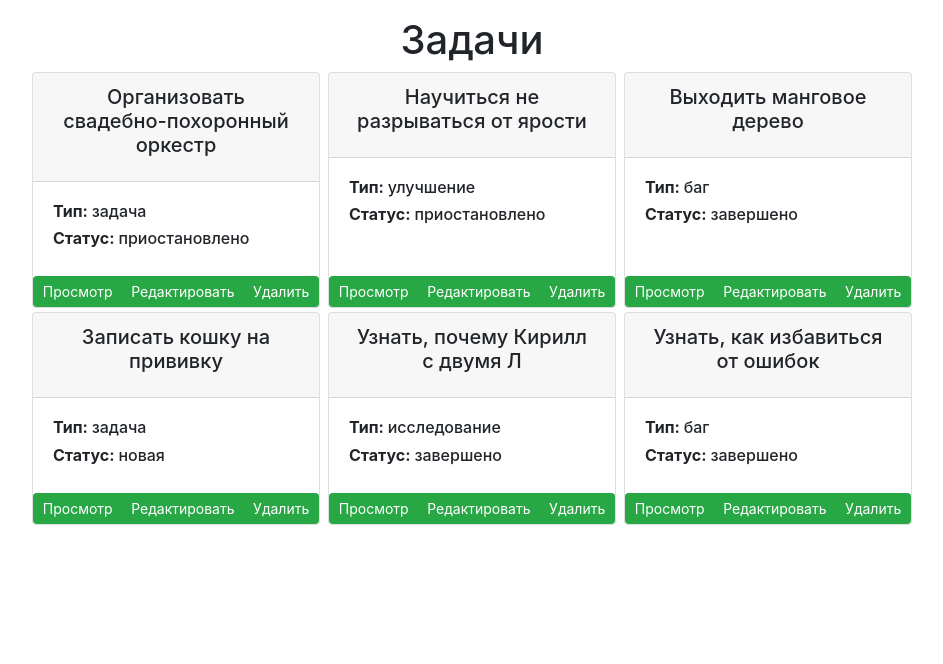
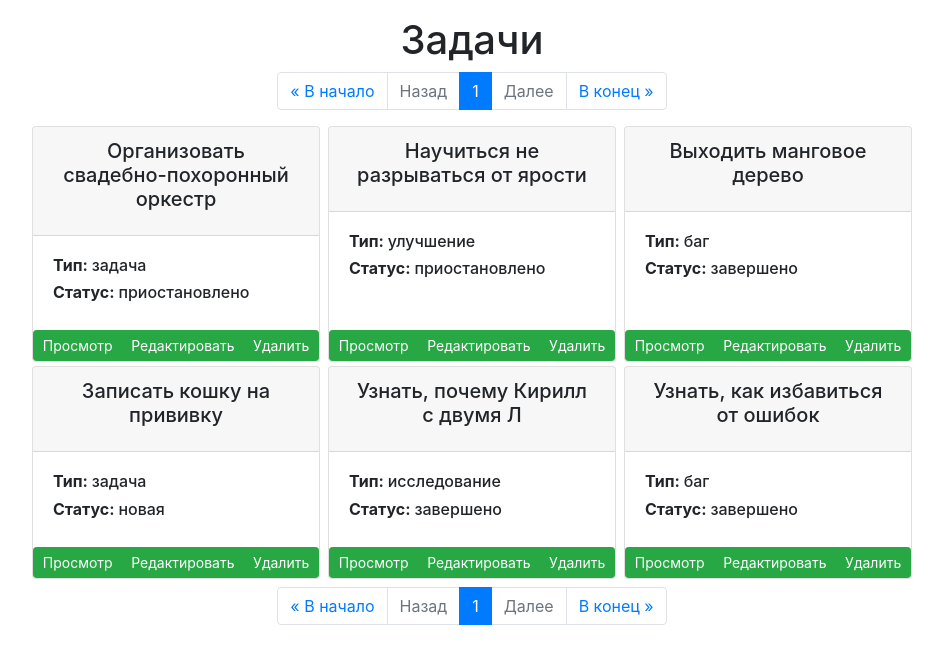
Before and after one commit to DonErnest/issue_tracker, a Django app: page / in a window 1280 px wide. Shown: the part 60-724 px from the top of the page, without its empty margins (168-1111 px from the left). Run offline with Django 3.2, Linux system fonts and the light colour scheme; data comes from the database, SQL or seed files in the repository; some libraries are stand-ins or nearby versions.

Commit message:
добавлена пагинация на основе Bootstrap и частичный шаблон пагинатора

```diff
--- a/source/webapp/templates/index.html
+++ b/source/webapp/templates/index.html
@@ -13,6 +13,7 @@
 {% endblock %}
 {% block content %}
         <h1 class = "text-center pt-3">Задачи</h1>
+        {% include 'partial/pagination.html' %}
         <div class="mt-1 mb-1 row justify-content-center">
             {% for task in tasks %}
                 <div class="card ml-1 mr-1 mb-1" style="width: 18rem;">
@@ -31,6 +32,7 @@
                 </div>
             {% endfor %}
         </div>
+    {% include 'partial/pagination.html' %}
     {% include 'partial/modal_window_status.html' %}
     {% include 'partial/modal_window_types.html' %}
 {% endblock %}
--- /dev/null
+++ b/source/webapp/templates/partial/pagination.html
@@ -0,0 +1,35 @@
+<nav aria-label="...">
+    <ul class="pagination justify-content-center">
+        <li class="page-item"><a class="page-link" href="?page=1">&laquo; В начало</a></li>
+        {% if page_obj.has_previous %}
+            <li class="page-item">
+                <a class="page-link" href="?page={{ page_obj.previous_page_number }}">Назад</a>
+            </li>
+        {% else %}
+            <li class="page-item disabled">
+                <span class="page-link">Назад</span>
+            </li>
+        {% endif %}
+        {% for page in paginator.page_range %}
+            {% if page_obj.number == page %}
+                <li class="page-item active" aria-current="page">
+                    <a class="page-link" href="{{ page_obj.number }}">{{ page_obj.number }}<span class="sr-only">(current)</span></a>
+                </li>
+            {% else %}
+                <li class="page-item">
+                    <a class="page-link" href="?page={{ page }}">{{ page }}</a>
+                </li>
+            {% endif %}
+        {% endfor %}
+        {% if page_obj.has_next %}
+            <li class="page-item">
+                <a class="page-link" href="?page={{ page_obj.next_page_number }}">Далее</a>
+            </li>
+        {% else %}
+            <li class="page-item disabled">
+                <span class="page-link">Далее</span>
+            </li>
+        {% endif %}
+        <li class="page-item"><a class="page-link" href="?page={{ paginator.num_pages }}">В конец &raquo;</a></li>
+    </ul>
+</nav>
```
